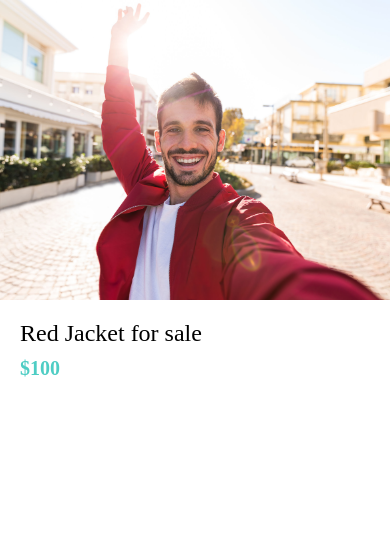
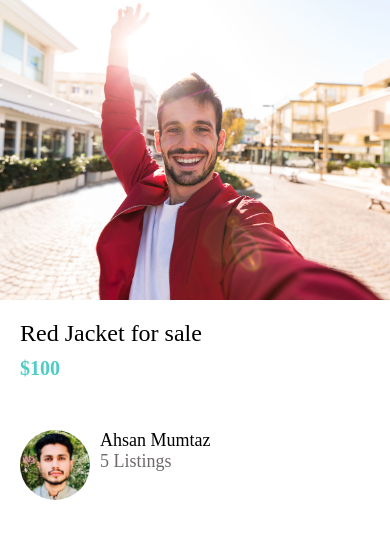
Before and after one commit to ahsan1800411/Getting-Started-With-React-Native, a React Native app: screen / in a window 390 px wide. Shown: the top 538 px of the page. Built offline with nearby package versions, Linux system fonts and the light colour scheme.

Commit message:
Building the List component

```diff
--- a/app/Screens/ListingDetailsScreen.js
+++ b/app/Screens/ListingDetailsScreen.js
@@ -2,6 +2,7 @@ import React from "react";
 import { Image, StyleSheet, View } from "react-native";
 import colors from "../config/colors";
 import AppText from "./../../components/AppText";
+import ListItem from "./../../components/ListItem";
 
 export default function ListingDetailsScreen() {
   return (
@@ -10,6 +11,13 @@ export default function ListingDetailsScreen() {
       <View style={styles.detailsContainer}>
         <AppText style={styles.title}>Red Jacket for sale</AppText>
         <AppText style={styles.price}>$100</AppText>
+        <View style={styles.userContainer}>
+          <ListItem
+            image={require("../assets/1612893842131.jpg")}
+            title='Ahsan Mumtaz'
+            subTitle='5 Listings'
+          />
+        </View>
       </View>
     </View>
   );
@@ -33,4 +41,7 @@ const styles = StyleSheet.create({
     fontSize: 20,
     marginVertical: 10,
   },
+  userContainer: {
+    marginVertical: 40,
+  },
 });
--- a/app/config/colors.js
+++ b/app/config/colors.js
@@ -3,4 +3,5 @@ export default {
   secondary: "#4ecdc4",
   black: "#000",
   white: "#ffff",
+  medium: "#6e6969",
 };
--- /dev/null
+++ b/components/ListItem.js
@@ -0,0 +1,34 @@
+import React from "react";
+import { Image, StyleSheet, View } from "react-native";
+import colors from "../app/config/colors";
+import AppText from "./AppText";
+
+export default function ListItem({ title, subTitle, image }) {
+  return (
+    <View style={styles.container}>
+      <Image source={image} style={styles.image} />
+      <View>
+        <AppText style={styles.title}>{title}</AppText>
+        <AppText style={styles.subTitle}>{subTitle}</AppText>
+      </View>
+    </View>
+  );
+}
+
+const styles = StyleSheet.create({
+  container: {
+    flexDirection: "row",
+  },
+  image: {
+    width: 70,
+    height: 70,
+    borderRadius: 35,
+    marginRight: 10,
+  },
+  title: {
+    fontWeight: "500",
+  },
+  subTitle: {
+    color: colors.medium,
+  },
+});
```
Also changed, not shown: app/assets/1612893842131.jpg (added).
